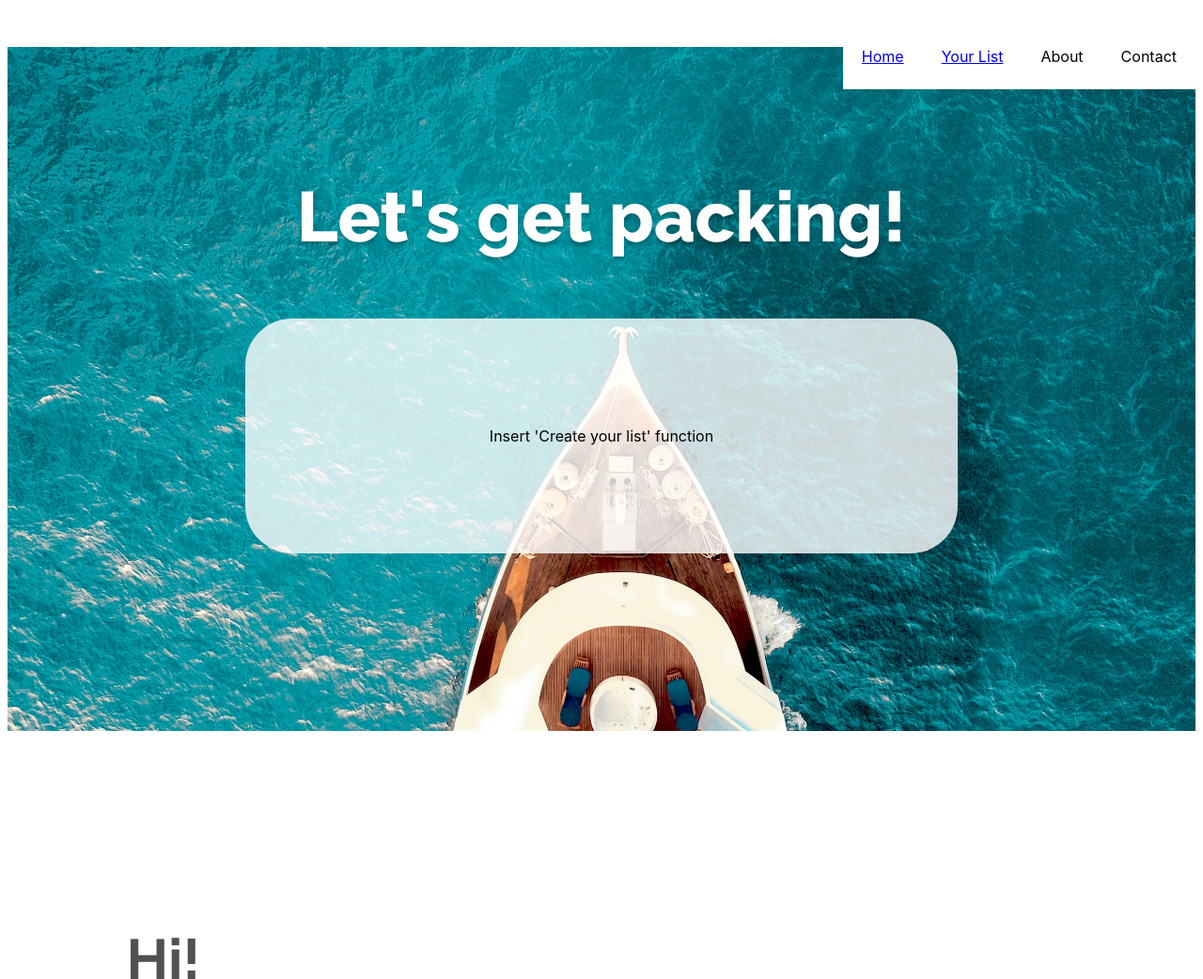
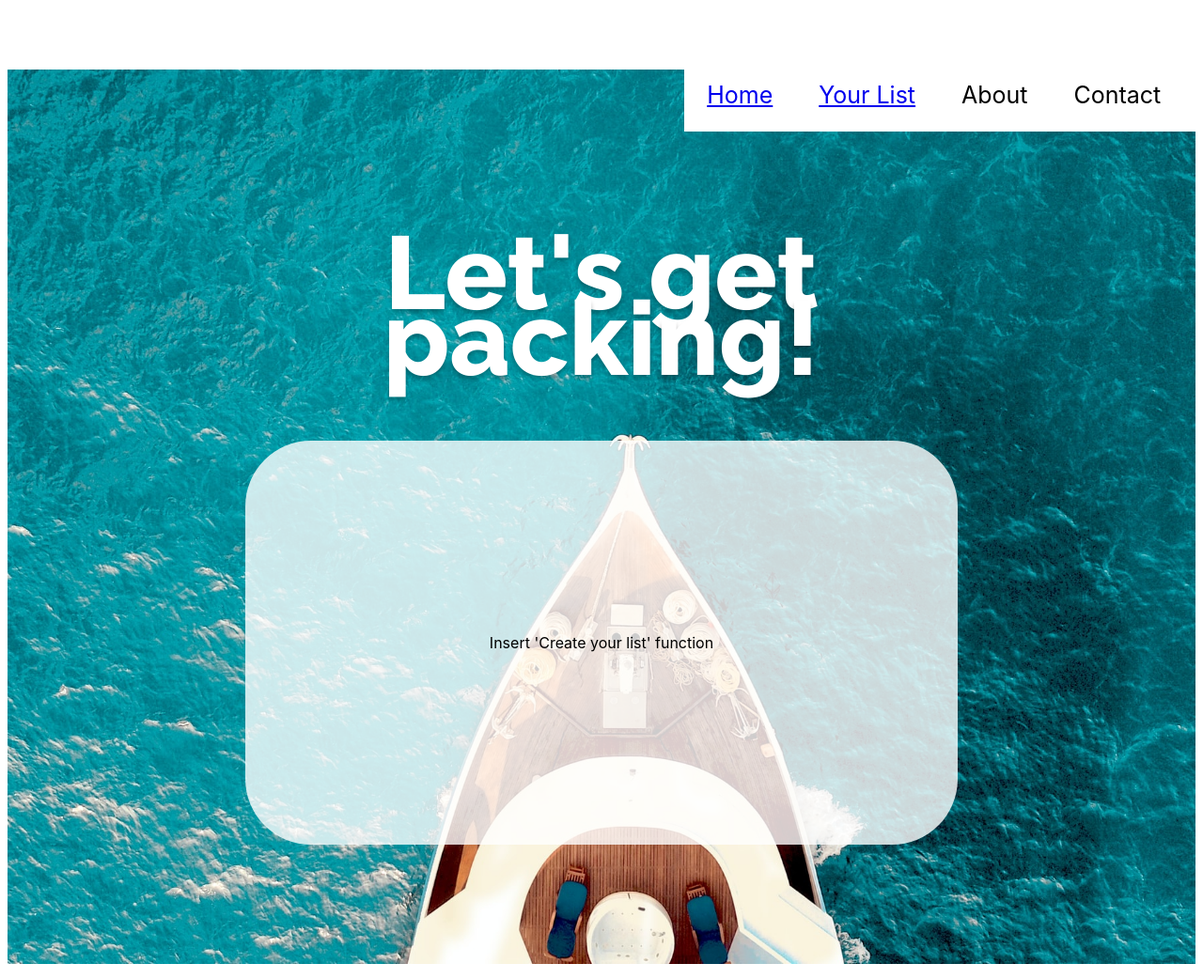
Before and after one commit to EQCodes/cfg-groupproject, a React app in the folder packedit/: page / in a window 1280 px wide. Shown: the top 1042 px of the page at 94% size. Built offline with nearby package versions, Linux system fonts and the light colour scheme.

Commit message:
home page
small css changes for widescreen

```diff
--- a/packedit/src/components/NavBar.js
+++ b/packedit/src/components/NavBar.js
@@ -6,12 +6,12 @@ function NavBar() {
   return (
     <div>
       <ul class="ul">
-        <li>Contact</li>
-        <li>About</li>
-        <li>
+        <li class="li-contact">Contact</li>
+        <li class="li">About</li>
+        <li class="li">
           <Link to="/your-list">Your List</Link>
         </li>
-        <li>
+        <li class="li">
           <Link to="/">Home</Link>
         </li>
       </ul>
--- a/packedit/src/styles/Card.css
+++ b/packedit/src/styles/Card.css
@@ -1,14 +1,14 @@
 .card {
   background: rgba(255, 255, 255, 0.8);
-  border-radius: 50px;
-  height: 250px;
+  border-radius: 70px;
+  height: 430px;
   display: flex;
   align-items: center;
   justify-content: center;
 }
 
 .outer-card {
-  padding: 0% 20% 15% 20%;
+  padding: 0% 20% 10% 20%;
   align-items: center;
   justify-content: center;
 }
--- a/packedit/src/styles/Home.css
+++ b/packedit/src/styles/Home.css
@@ -7,12 +7,12 @@
 }
 
 .start-text {
-  padding-top: 16%;
+  padding-top: 24%;
   font-family: "Raleway";
   font-style: normal;
   font-weight: 800;
-  font-size: 75px;
-  line-height: 117px;
+  font-size: 110px;
+  line-height: 70px;
   text-align: center;
   color: white;
   text-shadow: 0px 4px 4px rgba(0, 0, 0, 0.25);
--- a/packedit/src/styles/NavBar.css
+++ b/packedit/src/styles/NavBar.css
@@ -1,6 +1,15 @@
 .ul li {
   list-style: none;
   float: right;
-  padding: 0px 20px 25px;
   background-color: white;
 }
+
+.li {
+  font-size: 25px;
+  padding: 1% 2% 2%;
+}
+
+.li-contact {
+  font-size: 25px;
+  padding: 1% 3% 2% 2%;
+}
```
